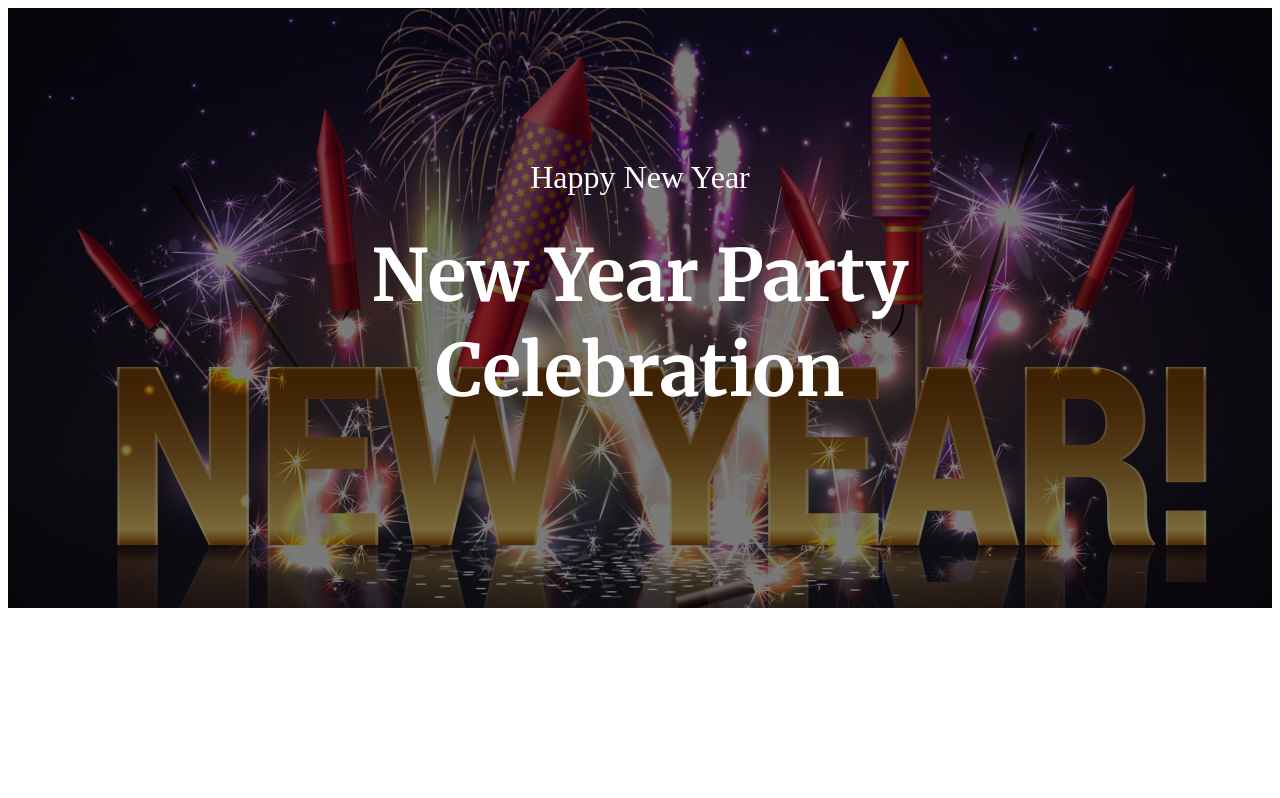
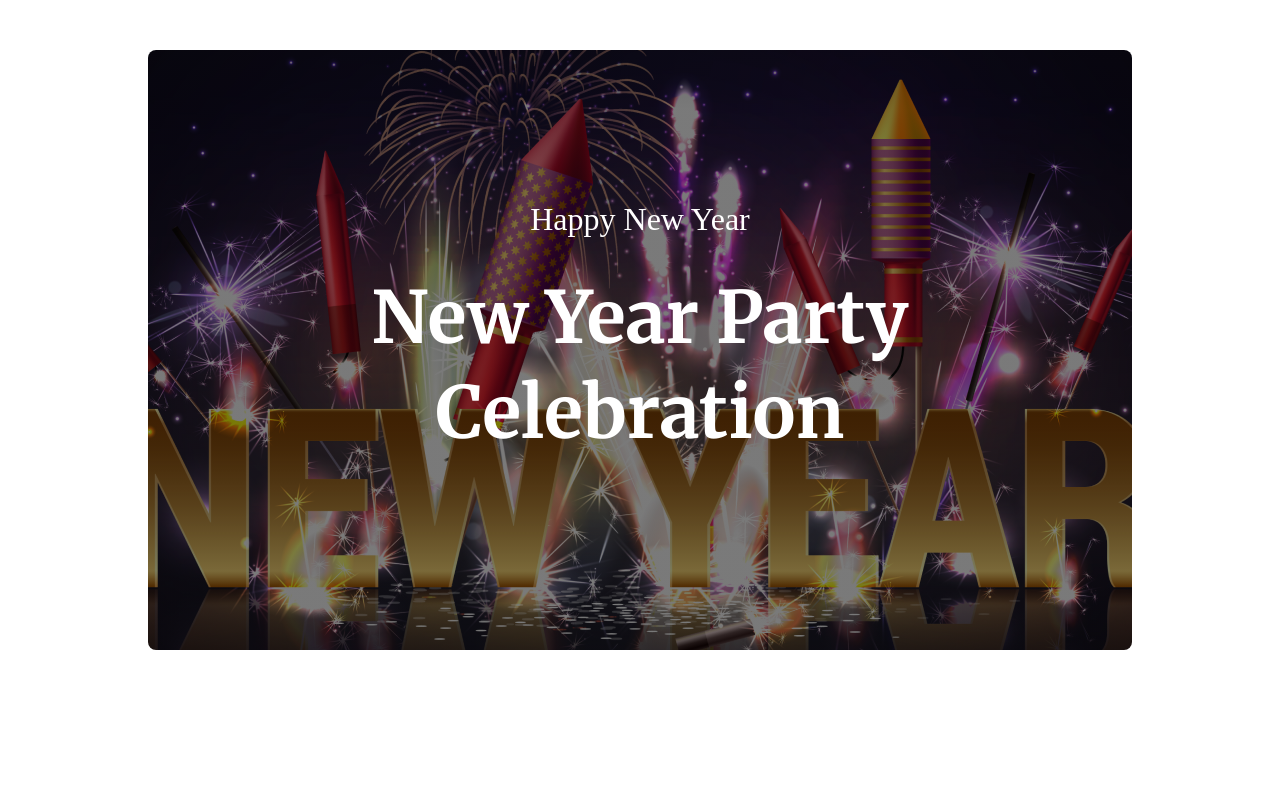
Before and after one commit to MI-KEYA/new-year-offer-repo, a plain HTML site: page index.html in a window 1280 px wide. Shown: the top 798 px of the page. Drawn offline with Linux system fonts and the light colour scheme.

Commit message:
added more style in first page

```diff
--- a/style/offer.css
+++ b/style/offer.css
@@ -1,7 +1,7 @@
 @import url('https://fonts.googleapis.com/css2?family=Merriweather:ital,wght@0,300;0,400;0,700;0,900;1,300;1,400;1,700;1,900&family=Open+Sans:ital,wght@0,300..800;1,300..800&family=Work+Sans:ital,wght@0,100..900;1,100..900&display=swap');
 @import url('https://fonts.googleapis.com/css2?family=Inter:ital,opsz,wght@0,14..32,100..900;1,14..32,100..900&family=Merriweather:ital,wght@0,300;0,400;0,700;0,900;1,300;1,400;1,700;1,900&family=Open+Sans:ital,wght@0,300..800;1,300..800&family=Work+Sans:ital,wght@0,100..900;1,100..900&display=swap');
 #welcome-page{
-    background: linear-gradient(180deg,
+     background: linear-gradient(180deg,
     rgba(10, 10, 10, 0.736) -19.5%,
     rgba(5, 5, 5, 0.532) 10%), url(../images/Banner\ Image.png);
     background-size: cover;
@@ -10,9 +10,12 @@
     display: flex;
     align-items: center;
     justify-content: center;
+    border-radius: 8px;
+    margin: 50px 140px auto 140px;
 
 }
 .new-year-banner{
+
     width: 632px;
 }
 .new-year-greeting{
```
